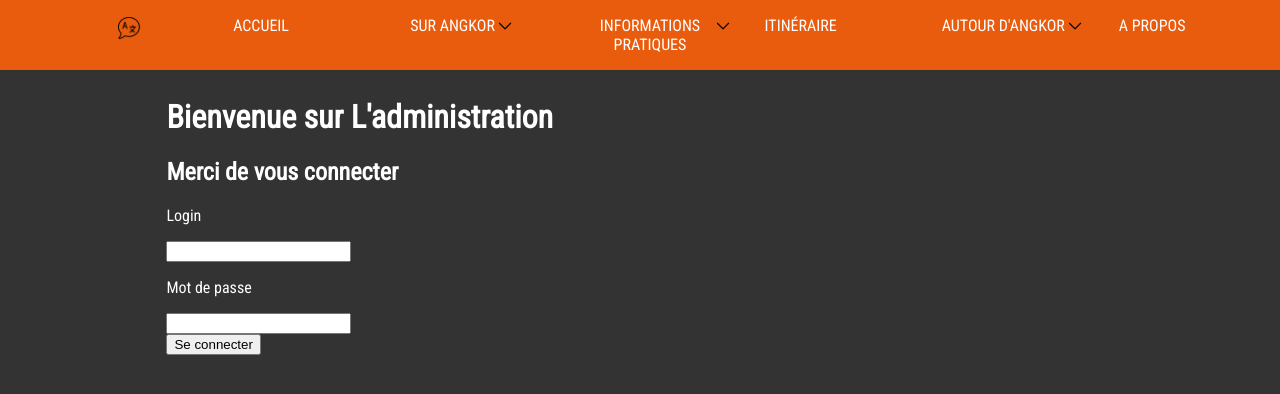
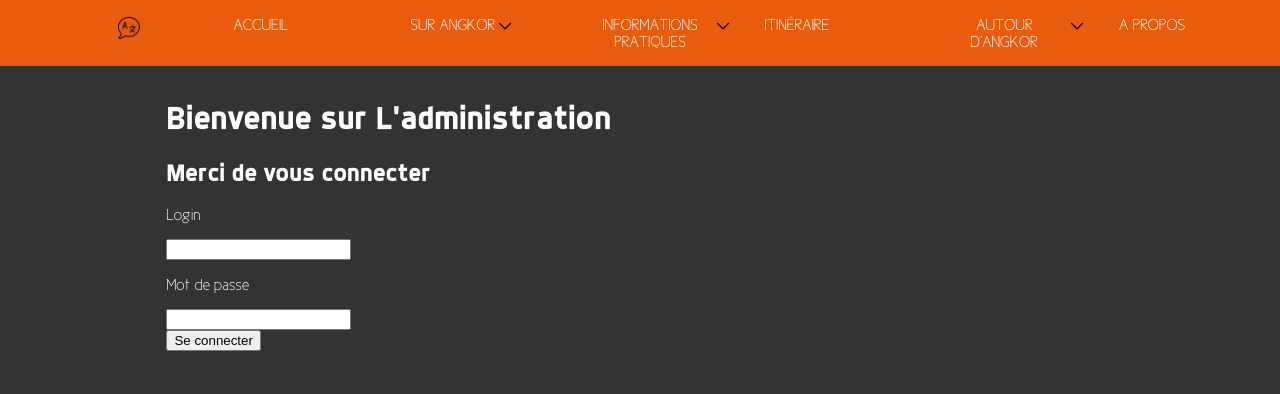
Before and after one commit to Armadindon/Angkor-UPEM, a PHP site: page /admin/index.php in a window 1280 px wide. Shown: the top 394 px of the page. Run offline with PHP 8.4, Linux system fonts and the light colour scheme; some libraries are stand-ins or nearby versions.

Commit message:
Ajout Police

```diff
--- a/CSS/styles.css
+++ b/CSS/styles.css
@@ -1,11 +1,69 @@
+/*Installation des polices*/
+
+/*Dyno*/
+@font-face {
+  font-family: "Dyno";
+  src: url("./fonts/DynoBold.ttf");
+  font-weight: normal;
+}
+
+@font-face {
+  font-family: "Dyno";
+  src: url("./fonts/DynoBold.ttf");
+  font-weight: bold;
+}
+
+
+@font-face {
+  font-family: "Dyno";
+  src: url("./fonts/DynoItalic.ttf");
+  font-style: italic;
+}
+
+@font-face {
+  font-family: "Dyno";
+  src: url("./fonts/DynoBoldItalic.ttf");
+  font-style: italic;
+  font-weight: bold;
+}
+
+/*Cicle*/
+@font-face {
+  font-family: "Cicle";
+  src: url("./fonts/CicleFina.ttf");
+  font-style: normal;
+  font-weight: normal;
+}
+
+@font-face {
+  font-family: "Cicle";
+  src: url("./fonts/CicleFinaItalic.ttf");
+  font-style: italic;
+  font-weight: normal;
+}
+
+@font-face {
+  font-family: "Cicle";
+  src: url("./fonts/CicleGordita.ttf");
+  font-style: normal;
+  font-weight: bold;
+}
+
+
+
 /* Contrairement aux autres feuilles de styles , celle-ci est reliée a toute les pages */
 
 body {
-font-family: 'Roboto Condensed', sans-serif;
+font-family: 'Cicle',sans-serif;
 color: white;
 margin: 0%;
 padding: 0%;
 background-color: #333333;
+}
+
+h1, h2, h3,h4,h5{
+  font-family: 'Dyno',sans-serif;
+
 }
 
 nav {
```
Also changed, not shown: CSS/fonts/CicleFina.ttf (added), CSS/fonts/CicleFinaItalic.ttf (added), CSS/fonts/CicleGordita.ttf (added), CSS/fonts/DynoBold.ttf (added), CSS/fonts/DynoBoldItalic.ttf (added), CSS/fonts/DynoItalic.ttf (added), CSS/fonts/DynoRegular.ttf (added).
